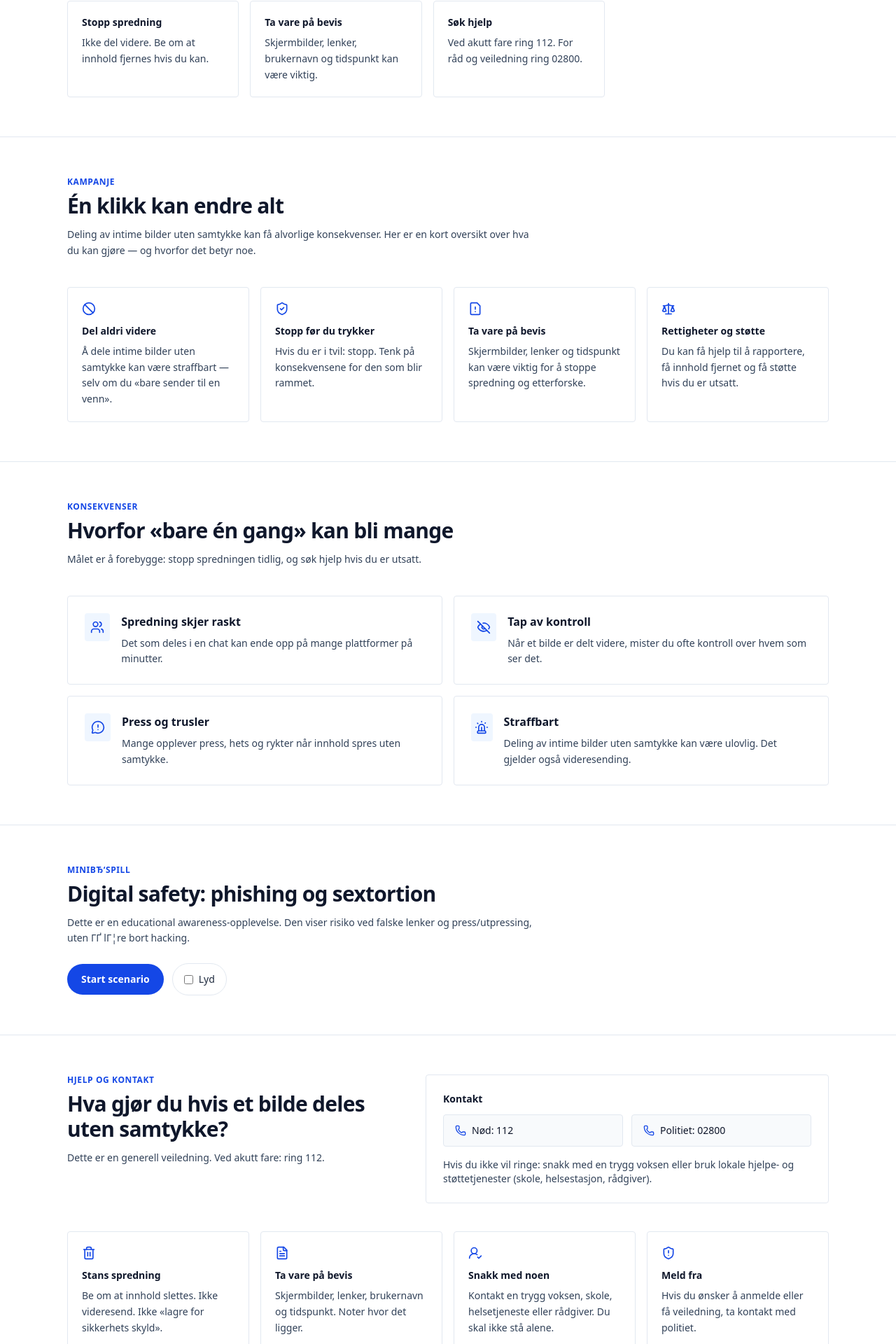
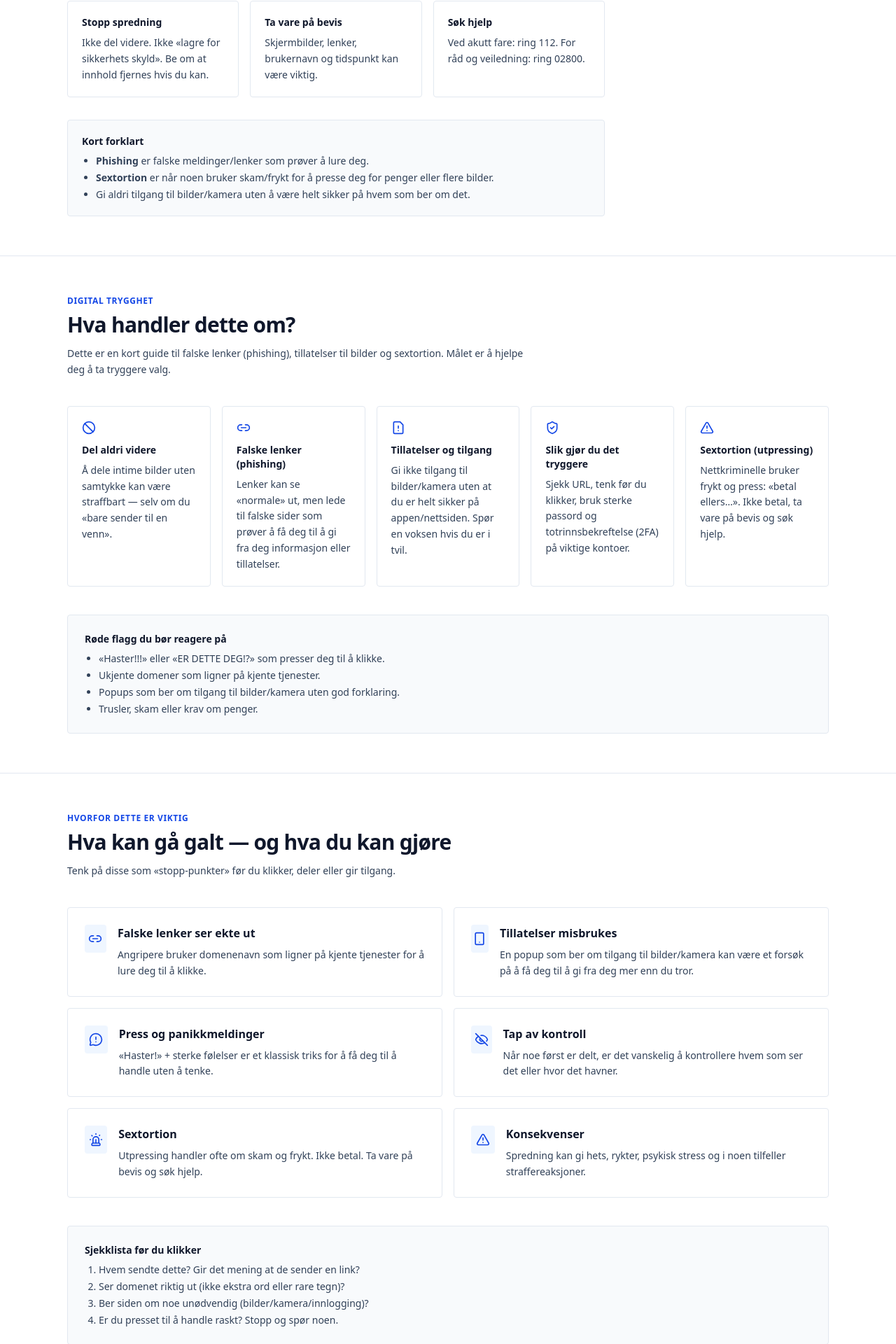
Before and after one commit to ivantodosiks-png/Politi-Delbart, a React (Vite) app: page / in a window 1280 px wide. Shown: the part 292-2212 px from the top of the page at 70% size. Built offline with nearby package versions, Linux system fonts and the light colour scheme.

Commit message:
Update phonemode

```diff
--- a/src/components/HelpSection.tsx
+++ b/src/components/HelpSection.tsx
@@ -36,7 +36,7 @@ export default function HelpSection() {
           <div className="flex flex-col gap-10 lg:flex-row lg:items-start lg:justify-between">
             <SectionTitle
               eyebrow="Hjelp og kontakt"
-              title="Hva gjør du hvis et bilde deles uten samtykke?"
+              title="Hva gjør du hvis du blir lurt eller presset?"
               description="Dette er en generell veiledning. Ved akutt fare: ring 112."
             />
 
@@ -60,8 +60,8 @@ export default function HelpSection() {
               </div>
 
               <div className="mt-4 text-sm text-slate-700">
-                Hvis du ikke vil ringe: snakk med en trygg voksen eller bruk lokale hjelpe- og
-                støttetjenester (skole, helsestasjon, rådgiver).
+                Hvis du ikke vil ringe: snakk med en trygg voksen eller bruk lokale hjelpe- og støttetjenester
+                (skole, helsestasjon, rådgiver).
               </div>
             </div>
           </div>
@@ -82,6 +82,28 @@ export default function HelpSection() {
               </motion.div>
             ))}
           </div>
+
+          <div className="mt-10 grid gap-4 md:grid-cols-2">
+            <div className="rounded-sm border border-slate-200 bg-slate-50 p-6 text-sm text-slate-700">
+              <div className="font-semibold text-slate-900">Hvis noen prøver sextortion</div>
+              <ul className="mt-2 list-disc space-y-1 pl-5">
+                <li>Ikke betal. Ikke send flere bilder.</li>
+                <li>Ta skjermbilder og lagre bevis (brukernavn, lenker, tidspunkt).</li>
+                <li>Blokker kontoen og rapporter i appen.</li>
+                <li>Snakk med en trygg voksen eller kontakt politiet.</li>
+              </ul>
+            </div>
+
+            <div className="rounded-sm border border-slate-200 bg-slate-50 p-6 text-sm text-slate-700">
+              <div className="font-semibold text-slate-900">Slik beskytter du deg</div>
+              <ul className="mt-2 list-disc space-y-1 pl-5">
+                <li>Bruk 2FA på e‑post og sosiale medier.</li>
+                <li>Oppdater telefon og apper.</li>
+                <li>Vær skeptisk til lenker fra meldinger.</li>
+                <li>Gi færrest mulig tillatelser.</li>
+              </ul>
+            </div>
+          </div>
         </div>
       </Container>
     </section>
--- a/src/components/Hero.tsx
+++ b/src/components/Hero.tsx
@@ -10,15 +10,17 @@ export default function Hero() {
               Delbart: Én klikk kan endre alt
             </h1>
             <p className="mt-4 text-base leading-relaxed text-slate-700">
-              Å dele intime bilder uten samtykke kan få store konsekvenser for den som rammes.
-              Videresending kan være straffbart. Stopp før du trykker.
+              Å dele intime bilder uten samtykke kan få store konsekvenser. Samtidig brukes phishing
+              og falske lenker for å skape panikk, få tilgang til bilder og drive utpressing
+              (sextortion). Stopp før du trykker.
             </p>
 
             <div className="mt-8 grid gap-4 sm:grid-cols-3">
               <div className="rounded-sm border border-slate-200 bg-white p-5">
                 <div className="text-sm font-semibold text-slate-900">Stopp spredning</div>
                 <div className="mt-2 text-sm leading-relaxed text-slate-700">
-                  Ikke del videre. Be om at innhold fjernes hvis du kan.
+                  Ikke del videre. Ikke «lagre for sikkerhets skyld». Be om at innhold fjernes hvis
+                  du kan.
                 </div>
               </div>
               <div className="rounded-sm border border-slate-200 bg-white p-5">
@@ -30,9 +32,23 @@ export default function Hero() {
               <div className="rounded-sm border border-slate-200 bg-white p-5">
                 <div className="text-sm font-semibold text-slate-900">Søk hjelp</div>
                 <div className="mt-2 text-sm leading-relaxed text-slate-700">
-                  Ved akutt fare ring 112. For råd og veiledning ring 02800.
+                  Ved akutt fare: ring 112. For råd og veiledning: ring 02800.
                 </div>
               </div>
+            </div>
+
+            <div className="mt-8 rounded-sm border border-slate-200 bg-slate-50 p-5 text-sm text-slate-700">
+              <div className="font-semibold text-slate-900">Kort forklart</div>
+              <ul className="mt-2 list-disc space-y-1 pl-5">
+                <li>
+                  <span className="font-semibold">Phishing</span> er falske meldinger/lenker som prøver å lure deg.
+                </li>
+                <li>
+                  <span className="font-semibold">Sextortion</span> er når noen bruker skam/frykt for å presse deg
+                  for penger eller flere bilder.
+                </li>
+                <li>Gi aldri tilgang til bilder/kamera uten å være helt sikker på hvem som ber om det.</li>
+              </ul>
             </div>
           </div>
         </div>
--- a/src/components/InfoSection.tsx
+++ b/src/components/InfoSection.tsx
@@ -1,7 +1,7 @@
 import SectionTitle from "./SectionTitle";
 import Container from "./Container";
 import { motion, useReducedMotion } from "framer-motion";
-import { Ban, FileWarning, ShieldCheck, Scale } from "lucide-react";
+import { Ban, FileWarning, Link2, ShieldCheck, TriangleAlert } from "lucide-react";
 
 const points = [
   {
@@ -10,19 +10,24 @@ const points = [
     text: "Å dele intime bilder uten samtykke kan være straffbart — selv om du «bare sender til en venn»."
   },
   {
-    icon: ShieldCheck,
-    title: "Stopp før du trykker",
-    text: "Hvis du er i tvil: stopp. Tenk på konsekvensene for den som blir rammet."
+    icon: Link2,
+    title: "Falske lenker (phishing)",
+    text: "Lenker kan se «normale» ut, men lede til falske sider som prøver å få deg til å gi fra deg informasjon eller tillatelser."
   },
   {
     icon: FileWarning,
-    title: "Ta vare på bevis",
-    text: "Skjermbilder, lenker og tidspunkt kan være viktig for å stoppe spredning og etterforske."
+    title: "Tillatelser og tilgang",
+    text: "Gi ikke tilgang til bilder/kamera uten at du er helt sikker på appen/nettsiden. Spør en voksen hvis du er i tvil."
   },
   {
-    icon: Scale,
-    title: "Rettigheter og støtte",
-    text: "Du kan få hjelp til å rapportere, få innhold fjernet og få støtte hvis du er utsatt."
+    icon: ShieldCheck,
+    title: "Slik gjør du det tryggere",
+    text: "Sjekk URL, tenk før du klikker, bruk sterke passord og totrinnsbekreftelse (2FA) på viktige kontoer."
+  },
+  {
+    icon: TriangleAlert,
+    title: "Sextortion (utpressing)",
+    text: "Nettkriminelle bruker frykt og press: «betal ellers…». Ikke betal, ta vare på bevis og søk hjelp."
   }
 ];
 
@@ -34,12 +39,12 @@ export default function InfoSection() {
       <Container>
         <div className="py-12 sm:py-14">
           <SectionTitle
-            eyebrow="Kampanje"
-            title="Én klikk kan endre alt"
-            description="Deling av intime bilder uten samtykke kan få alvorlige konsekvenser. Her er en kort oversikt over hva du kan gjøre — og hvorfor det betyr noe."
+            eyebrow="Digital trygghet"
+            title="Hva handler dette om?"
+            description="Dette er en kort guide til falske lenker (phishing), tillatelser til bilder og sextortion. Målet er å hjelpe deg å ta tryggere valg."
           />
 
-          <div className="mt-10 grid gap-4 sm:grid-cols-2 lg:grid-cols-4">
+          <div className="mt-10 grid gap-4 sm:grid-cols-2 lg:grid-cols-5">
             {points.map((p, idx) => (
               <motion.div
                 key={p.title}
@@ -55,6 +60,16 @@ export default function InfoSection() {
               </motion.div>
             ))}
           </div>
+
+          <div className="mt-10 rounded-sm border border-slate-200 bg-slate-50 p-6 text-sm text-slate-700">
+            <div className="font-semibold text-slate-900">Røde flagg du bør reagere på</div>
+            <ul className="mt-2 list-disc space-y-1 pl-5">
+              <li>«Haster!!!» eller «ER DETTE DEG!?» som presser deg til å klikke.</li>
+              <li>Ukjente domener som ligner på kjente tjenester.</li>
+              <li>Popups som ber om tilgang til bilder/kamera uten god forklaring.</li>
+              <li>Trusler, skam eller krav om penger.</li>
+            </ul>
+          </div>
         </div>
       </Container>
     </section>
--- a/src/components/PhoneGame.tsx
+++ b/src/components/PhoneGame.tsx
@@ -120,7 +120,7 @@ function SafetyMeter({ value }: { value: number }) {
         <div className={`h-full ${tone}`} style={{ width: `${pct}%` }} />
       </div>
       <div className="mt-2 text-[11px] text-slate-600">
-        HГёyere er bedre. Klikk og tillatelser kan pГҐvirke tryggheten.
+        Høyere er bedre. Klikk og tillatelser kan påvirke tryggheten.
       </div>
     </div>
   );
@@ -225,7 +225,7 @@ function MessageBubble({
               </div>
               <div className="h-28 w-full bg-gradient-to-br from-slate-200 to-slate-100 blur-[2px]" />
               <div className="border-t border-black/5 bg-white px-3 py-2 text-[12px] text-slate-600">
-                Trykk В«Г…pneВ» for ГҐ se
+                Trykk «Åpne» for å se
               </div>
             </div>
 
@@ -242,7 +242,7 @@ function MessageBubble({
                 onClick={onOpenSnap}
                 className="rounded-2xl bg-blue-600 px-4 py-2.5 text-sm font-semibold text-white hover:bg-blue-500"
               >
-                Г…pne
+                Åpne
               </button>
             </div>
           </div>
@@ -250,7 +250,7 @@ function MessageBubble({
           <div className="rounded-3xl border border-rose-500/20 bg-rose-500/5 p-4">
             <div className="text-sm font-semibold text-slate-900">{label}</div>
             <div className="mt-2 text-[15px] leading-relaxed text-slate-900">
-              Vi har bildene dine nГҐ рџ™‚
+              Vi har bildene dine nå 🙂
             </div>
             <div className="mt-3 grid grid-cols-3 gap-2">
               {Array.from({ length: msg.count }).map((_, idx) => (
@@ -323,7 +323,7 @@ function FakeSite({
         <div className="rounded-3xl border border-white/10 bg-white/5 p-5">
           <div className="text-sm font-semibold">Se story</div>
           <div className="mt-2 text-xs leading-relaxed text-white/70">
-            Denne siden ser вЂњekteвЂќ ut, men URL-en er ukjent og ber om tilgang. VГ¦r alltid skeptisk til lenker.
+            Denne siden ser “ekte” ut, men URL-en er ukjent og ber om tilgang. Vær alltid skeptisk til lenker.
           </div>
 
           <div className="mt-4 overflow-hidden rounded-2xl ring-1 ring-white/10">
@@ -338,7 +338,7 @@ function FakeSite({
             onClick={onRequestPhotos}
             className="mt-5 w-full rounded-2xl bg-blue-600 px-4 py-3 text-sm font-semibold text-white hover:bg-blue-500"
           >
-            Г…pne
+            Åpne
           </button>
         </div>
       </div>
@@ -528,7 +528,7 @@ export default function PhoneGame({
     const attackerLabel = "Ukjent";
     const t1 = window.setTimeout(() => {
       setTyping(false);
-      pushMsg({ id: uid(), kind: "text", side: "attacker", text: "Vi har alle bildene dine nГҐ рџ™‚" });
+      pushMsg({ id: uid(), kind: "text", side: "attacker", text: "Vi har alle bildene dine nå 🙂" });
       play("/sfx/warning.mp3", 0.55);
     }, 650);
 
@@ -615,9 +615,9 @@ export default function PhoneGame({
 
   const inboxNames = useMemo(
     () => [
-      { name: "Maja", sub: "Mottatt вЂў 8 t" },
-      { name: "Noah", sub: "Mottatt вЂў 1 m" },
-      { name: "Linnea", sub: "Г…pnet вЂў 2 t" }
+      { name: "Maja", sub: "Mottatt • 8 t" },
+      { name: "Noah", sub: "Mottatt • 1 m" },
+      { name: "Linnea", sub: "Åpnet • 2 t" }
     ],
     []
   );
@@ -627,9 +627,9 @@ export default function PhoneGame({
       <Container>
         <div className="py-12 sm:py-14">
           <SectionTitle
-            eyebrow="MiniвЂ‘spill"
+            eyebrow="Mini‑spill"
             title="Digital safety: phishing og sextortion"
-            description="Dette er en educational awareness-opplevelse. Den viser risiko ved falske lenker og press/utpressing, uten ГҐ lГ¦re bort hacking."
+            description="Dette er en educational awareness-opplevelse. Den viser risiko ved falske lenker og press/utpressing, uten å lære bort hacking."
           />
 
           <div className="mt-6 flex flex-wrap items-center gap-3">
@@ -695,7 +695,7 @@ export default function PhoneGame({
                         <button
                           type="button"
                           className="grid h-10 w-10 place-items-center rounded-full bg-slate-100 hover:bg-slate-200"
-                          aria-label="SГёk"
+                          aria-label="Søk"
                         >
                           <Search className="h-5 w-5" />
                         </button>
@@ -724,7 +724,7 @@ export default function PhoneGame({
                           <div className="min-w-0">
                             <div className="truncate text-base font-semibold">{friendName}</div>
                             <div className="mt-0.5 text-[11px] text-slate-500">
-                              {typing ? "skriverвЂ¦" : "i dag"}
+                              {typing ? "skriver…" : "i dag"}
                             </div>
                           </div>
                         </div>
@@ -751,7 +751,7 @@ export default function PhoneGame({
                   <div className="absolute inset-0 bg-white pt-[200px]">
                     <div className="sticky top-[200px] z-0 px-4 pb-3">
                       <div className="flex gap-6 overflow-auto text-sm font-semibold text-slate-700">
-                        {["NГ¦r meg", "Samtaler", "Grupper", "Svar", "Bestevenner"].map((t) => (
+                        {["Nær meg", "Samtaler", "Grupper", "Svar", "Bestevenner"].map((t) => (
                           <div key={t} className="whitespace-nowrap">
                             {t}
                           </div>
@@ -791,7 +791,7 @@ export default function PhoneGame({
                             <span className="h-2 w-2 rounded-full bg-rose-500" />
                           </div>
                           <div className="mt-0.5 truncate text-[12px] text-slate-600">
-                            Nytt snap вЂў nГҐ
+                            Nytt snap • nå
                           </div>
                         </div>
                         <div className="text-[12px] font-semibold text-rose-600">New</div>
@@ -803,7 +803,7 @@ export default function PhoneGame({
                 {screen === "thread" ? (
                   <>
                     <div className="absolute inset-x-0 top-[200px] border-b border-black/5 bg-slate-50 px-4 py-2 text-[12px] text-slate-600">
-                      Ikke gГҐ glipp av chats fra {friendName}!{" "}
+                      Ikke gå glipp av chats fra {friendName}!{" "}
                       <span className="font-semibold text-blue-700">Aktiver varsler</span>
                     </div>
 
@@ -881,7 +881,7 @@ export default function PhoneGame({
                           <div>
                             <div className="text-sm font-semibold">Allow access to photos?</div>
                             <div className="mt-1 text-xs leading-relaxed text-white/70">
-                              Ukjent side ber om tilgang til bildene dine. Dette kan vГ¦re phishing.
+                              Ukjent side ber om tilgang til bildene dine. Dette kan være phishing.
                             </div>
                           </div>
                         </div>
@@ -916,9 +916,9 @@ export default function PhoneGame({
                       exit={{ opacity: 0 }}
                     >
                       <div className="w-full max-w-[320px] rounded-3xl border border-white/10 bg-white/5 p-6 text-center">
-                        <div className="text-sm font-semibold">LasterвЂ¦</div>
+                        <div className="text-sm font-semibold">Laster…</div>
                         <div className="mt-2 text-xs text-white/70">
-                          Dette er hvordan falske sider kan fГёles вЂњnormaleвЂќ.
+                          Dette er hvordan falske sider kan føles “normale”.
                         </div>
                         <div className="mt-5 h-2 w-full overflow-hidden rounded-full bg-white/10">
                           <motion.div
@@ -1038,7 +1038,7 @@ export default function PhoneGame({
                           <div>
                             <div className="text-lg font-semibold text-slate-900">Bra valg.</div>
                             <div className="mt-1 text-sm leading-relaxed text-slate-700">
-                              Du unngikk en phishingвЂ‘felle. Dette er typisk: panikkmelding + ukjent lenke + krav om
+                              Du unngikk en phishing‑felle. Dette er typisk: panikkmelding + ukjent lenke + krav om
                               tilgang.
                             </div>
                           </div>
@@ -1051,9 +1051,9 @@ export default function PhoneGame({
                             </div>
                           </div>
                           <div className="rounded-2xl border border-black/5 bg-slate-50 p-4 text-sm text-slate-700">
-                            <div className="font-semibold text-slate-900">Ikke stol pГҐ press</div>
+                            <div className="font-semibold text-slate-900">Ikke stol på press</div>
                             <div className="mt-1">
-                              вЂњHaster!вЂќ er en klassisk metode for ГҐ fГҐ deg til ГҐ klikke uten ГҐ tenke.
+                              “Haster!” er en klassisk metode for å få deg til å klikke uten å tenke.
                             </div>
                           </div>
                         </div>
@@ -1092,21 +1092,21 @@ export default function PhoneGame({
                           <Zap className="mt-0.5 h-6 w-6 text-rose-200" />
                           <div>
                             <div className="text-xl font-semibold">
-                              Slik kan phishing og falske lenker fГёre til sextortion.
+                              Slik kan phishing og falske lenker føre til sextortion.
                             </div>
                             <div className="mt-2 text-sm leading-relaxed text-white/75">
-                              Dette er en simulering. Den viser hvordan press og вЂњtillatelseвЂќ-popups kan misbrukes
-                              for ГҐ skape frykt og fГҐ penger eller flere bilder.
+                              Dette er en simulering. Den viser hvordan press og “tillatelse”-popups kan misbrukes
+                              for å skape frykt og få penger eller flere bilder.
                             </div>
                           </div>
                         </div>
 
                         <ul className="mt-5 space-y-3 text-sm text-white/80">
                           {[
-                            "Falske lenker kan lure folk til ГҐ gi tilgang til bilder og personlig informasjon.",
-                            "Nettkriminelle bruker ofte frykt og press for ГҐ fГҐ penger eller flere bilder.",
+                            "Falske lenker kan lure folk til å gi tilgang til bilder og personlig informasjon.",
+                            "Nettkriminelle bruker ofte frykt og press for å få penger eller flere bilder.",
                             "Del aldri sensitiv informasjon gjennom ukjente lenker.",
-                            "Gi ikke tilgang til bilder eller kamera uten ГҐ vГ¦re sikker pГҐ appen/nettsiden.",
+                            "Gi ikke tilgang til bilder eller kamera uten å være sikker på appen/nettsiden.",
                             "Snakk med en trygg voksen eller kontakt politiet hvis dette skjer."
                           ].map((t) => (
                             <li key={t} className="flex gap-3">
--- a/src/components/RiskCards.tsx
+++ b/src/components/RiskCards.tsx
@@ -1,28 +1,38 @@
 import Container from "./Container";
 import SectionTitle from "./SectionTitle";
 import { motion, useReducedMotion } from "framer-motion";
-import { EyeOff, MessageCircleWarning, Siren, Users } from "lucide-react";
+import { EyeOff, Link2, MessageCircleWarning, Siren, Smartphone, TriangleAlert } from "lucide-react";
 
 const cards = [
   {
-    icon: Users,
-    title: "Spredning skjer raskt",
-    text: "Det som deles i en chat kan ende opp på mange plattformer på minutter."
+    icon: Link2,
+    title: "Falske lenker ser ekte ut",
+    text: "Angripere bruker domenenavn som ligner på kjente tjenester for å lure deg til å klikke."
+  },
+  {
+    icon: Smartphone,
+    title: "Tillatelser misbrukes",
+    text: "En popup som ber om tilgang til bilder/kamera kan være et forsøk på å få deg til å gi fra deg mer enn du tror."
+  },
+  {
+    icon: MessageCircleWarning,
+    title: "Press og panikkmeldinger",
+    text: "«Haster!» + sterke følelser er et klassisk triks for å få deg til å handle uten å tenke."
   },
   {
     icon: EyeOff,
     title: "Tap av kontroll",
-    text: "Når et bilde er delt videre, mister du ofte kontroll over hvem som ser det."
-  },
-  {
-    icon: MessageCircleWarning,
-    title: "Press og trusler",
-    text: "Mange opplever press, hets og rykter når innhold spres uten samtykke."
+    text: "Når noe først er delt, er det vanskelig å kontrollere hvem som ser det eller hvor det havner."
   },
   {
     icon: Siren,
-    title: "Straffbart",
-    text: "Deling av intime bilder uten samtykke kan være ulovlig. Det gjelder også videresending."
+    title: "Sextortion",
+    text: "Utpressing handler ofte om skam og frykt. Ikke betal. Ta vare på bevis og søk hjelp."
+  },
+  {
+    icon: TriangleAlert,
+    title: "Konsekvenser",
+    text: "Spredning kan gi hets, rykter, psykisk stress og i noen tilfeller straffereaksjoner."
   }
 ];
 
@@ -30,13 +40,13 @@ export default function RiskCards() {
   const reduceMotion = useReducedMotion();
 
   return (
-    <section className="border-t border-slate-200 bg-white">
+    <section id="risks" className="border-t border-slate-200 bg-white">
       <Container>
         <div className="py-12 sm:py-14">
           <SectionTitle
-            eyebrow="Konsekvenser"
-            title="Hvorfor «bare én gang» kan bli mange"
-            description="Målet er å forebygge: stopp spredningen tidlig, og søk hjelp hvis du er utsatt."
+            eyebrow="Hvorfor dette er viktig"
+            title="Hva kan gå galt — og hva du kan gjøre"
+            description="Tenk på disse som «stopp‑punkter» før du klikker, deler eller gir tilgang."
           />
 
           <div className="mt-10 grid gap-4 md:grid-cols-2">
@@ -46,7 +56,7 @@ export default function RiskCards() {
                 initial={reduceMotion ? false : { opacity: 0, y: 12 }}
                 whileInView={reduceMotion ? undefined : { opacity: 1, y: 0 }}
                 viewport={{ once: true, margin: "-120px" }}
-                transition={{ duration: 0.5, delay: idx * 0.04 }}
+                transition={{ duration: 0.5, delay: idx * 0.03 }}
                 className="rounded-sm border border-slate-200 bg-white p-6"
               >
                 <div className="flex items-start gap-4">
@@ -61,6 +71,16 @@ export default function RiskCards() {
               </motion.div>
             ))}
           </div>
+
+          <div className="mt-10 rounded-sm border border-slate-200 bg-slate-50 p-6 text-sm text-slate-700">
+            <div className="font-semibold text-slate-900">Sjekklista før du klikker</div>
+            <ol className="mt-2 list-decimal space-y-1 pl-5">
+              <li>Hvem sendte dette? Gir det mening at de sender en link?</li>
+              <li>Ser domenet riktig ut (ikke ekstra ord eller rare tegn)?</li>
+              <li>Ber siden om noe unødvendig (bilder/kamera/innlogging)?</li>
+              <li>Er du presset til å handle raskt? Stopp og spør noen.</li>
+            </ol>
+          </div>
         </div>
       </Container>
     </section>
```
